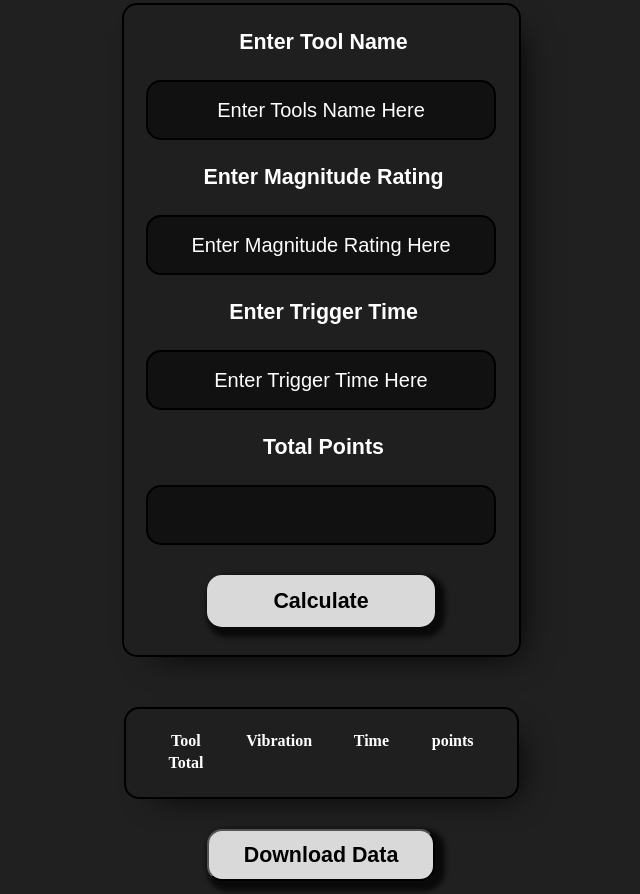
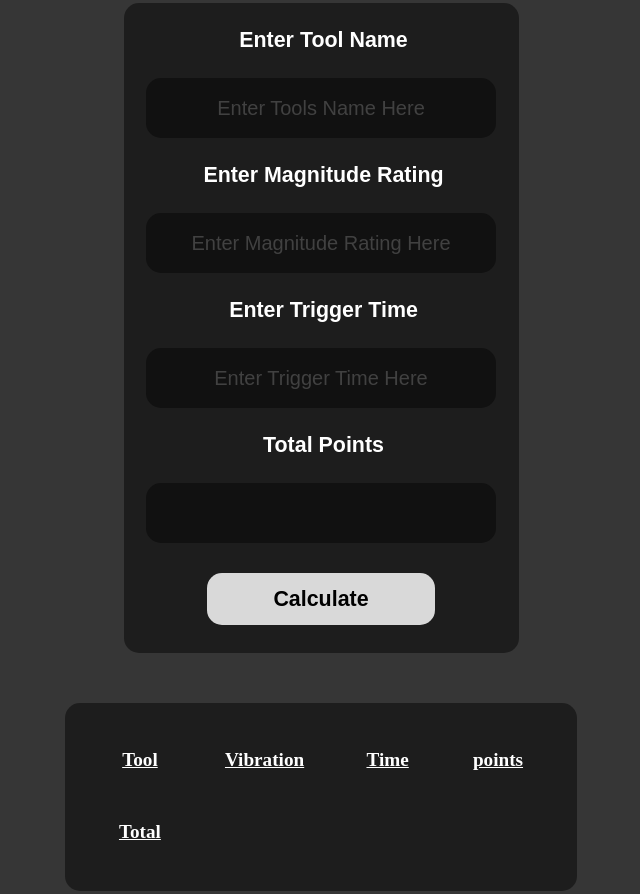
Before and after one commit to Virtualis9/HavsCaculatorRevamp, a plain HTML site: page index.html in a window 1280 px wide. Shown: the part 997-1891 px from the top of the page, without its empty margins (319-959 px from the left). Drawn offline with Linux system fonts and the light colour scheme; a web font is replaced by a local one.

Commit message:
new to-do file, updated css properites to look more uniform

```diff
--- a/index.html
+++ b/index.html
@@ -78,7 +78,7 @@
     <div>
         <table id="toolList">
             <thead>
-                <tr >
+                <tr class="tableRows" >
                     <th scope="col" width="12200">Tool</th>
                     <th scope="col" width="11500">Vibration</th>
                     <th scope="col" width="11500">Time</th>
@@ -88,13 +88,15 @@
             <tbody >
                 <!--Dynamic rows will appear here-->
             </tbody>
-            <tr>
+            <tr class="footerRows">
                 <th scope="col" width="12200">Total</th>
             </tr>
             <tfoot>
                 <tr>
                 </tr>
+
             </tfoot>
+
         </table>
         <button class="rectangle-4" id="excelButton">Download Data</button>
     </div>
--- a/styleSheet.sighnup.css
+++ b/styleSheet.sighnup.css
@@ -1,7 +1,7 @@
 body {
     font-family: Kadwa;
     margin: 0;
-    background: rgb(32, 32, 32);
+    background: rgba(32, 32, 32, 0.897);
     min-height: 100vh; /* Ensure the body takes full viewport height */
     overflow-x: hidden; /* Prevent horizontal scrolling */
     padding-bottom: 100px;
@@ -127,6 +127,9 @@ input{
   position: relative;
   width:80%;
   height: 60px;
+  text-align: center;
+  color: white;
+  font-size: 20px;
 }
 
 button{
@@ -147,6 +150,7 @@ button{
   margin: auto;
   cursor: pointer;
   border: none;
+  transition: background-color 0.3s ease;
 }
 
 button:hover{
@@ -155,6 +159,6 @@ button:hover{
 
 input::placeholder{
   text-align: center;
-  color: #ffffff;
+  color: rgba(255, 255, 255, 0.205);
   width: 100%;
 }
--- a/stylesheet.css
+++ b/stylesheet.css
@@ -1,7 +1,7 @@
 body {
   font-family: Kadwa;
   margin: 0;
-  background: rgb(32, 32, 32);
+  background: rgba(32, 32, 32, 0.897);
   min-height: 100vh; /* Ensure the body takes full viewport height */
   overflow-x: hidden; /* Prevent horizontal scrolling */
   padding-bottom: 100px;
@@ -14,7 +14,16 @@ input {
 }
 
 input::placeholder {
-  color: white;
+  color: rgba(255, 255, 255, 0.205);
+
+
+}
+
+input:focus{
+
+  font-weight: bolder;
+  font-size: larger;
+
 }
 
 .small-logo,
@@ -139,7 +148,9 @@ input::placeholder {
   height: auto; /* Allow flexible height */
   margin: 20px auto;
   cursor: pointer;
-  box-shadow: 5px 5px 5px 5px rgba(0, 0, 0, 0.7);
+  border: none;
+  /* box-shadow: 5px 5px 5px 5px rgba(0, 0, 0, 0.7); */
+  transition: background-color 0.3s ease;
 }
 
 .sign-up-here,
@@ -161,6 +172,7 @@ input::placeholder {
 }
 
 .rectangle-4:hover {
+
   background-color: #c0c0c0;
 }
 
@@ -199,7 +211,7 @@ input::placeholder {
   width: 160px;
   height: 160px;
   border-radius: 50%;
-  padding: 20px;
+  /* padding: 20px; */
   position: relative;
 }
 
@@ -246,6 +258,7 @@ circle {
   justify-content: center;
   line-height: 25px;
   transform: rotate(90deg);
+
 }
 
 .havsScore2 {
@@ -278,6 +291,7 @@ circle {
   justify-content: center;
   width: 80%;
   height: 80%;
+  border: 1px solid rgba(0, 0, 0, 0.808);
 }
 
 .svg-background {
@@ -326,34 +340,51 @@ circle {
 
 /* Position and layout for .back-ground and other child elements */
 .back-ground {
-  background: rgb(31, 31, 31);
+  background: hsla(0, 0%, 8%, 0.712);
   border-radius: 15px;
-  border: 2px solid black;
+  /* border: 2px solid black; */
   width: 395px;
   height: 650px;
   position: relative; /* Change from absolute to relative */
   margin: 0 auto; /* Center align if constrained */
-  box-shadow: 15px 13px 31.8px -17px rgba(0, 0, 0, 1);
+  /* box-shadow: 15px 13px 31.8px -17px rgba(0, 0, 0, 1); */
   margin-bottom: 50px;
 }
 
 table {
-  background: rgb(31, 31, 31);
+  background: hsla(0, 0%, 8%, 0.712);
   border-radius: 15px;
   color: white;
-  border: 2px solid black;
   padding: 20px;
   position: relative;
-  box-shadow: 15px 13px 31.8px -17px rgba(0, 0, 0, 1);
   margin: 0 auto;
-  width: 395px;
+  width: 40%;
+  margin-bottom: 40px;
 }
 
 td {
   text-align: center;
+  padding-bottom: 10px;
+  text-decoration: none;
 }
 
-/* Adjust positioning of other child elements accordingly */
+.tableRows {
+  padding-bottom: 5px;
+  text-decoration: underline;
+  height: 70px;
+  font-weight: bold;
+  font-size: larger;
+
+}
+
+.footerRows{
+  padding-bottom: 5px;
+  text-decoration: underline;
+  height: 70px;
+  font-weight: bold;
+  font-size: larger;
+}
+
 
 .label-1,
 .label-1 * {
@@ -382,7 +413,6 @@ td {
 .in-put-1 {
   background: rgb(17, 17, 17);
   border-radius: 15px;
-  border: 2px solid black;
   position: relative;
   margin: auto;
   width: 350px;
@@ -419,7 +449,7 @@ td {
 .in-put-2 {
   background: rgb(17, 17, 17);
   border-radius: 15px;
-  border: 2px solid black;
+
   position: relative;
   margin: auto;
   width: 350px;
@@ -456,7 +486,6 @@ td {
 .in-put-3 {
   background: rgb(17, 17, 17);
   border-radius: 15px;
-  border: 2px solid black;
   position: relative;
   margin: auto;
   width: 350px;
@@ -509,6 +538,7 @@ td {
   display: flex;
   align-items: center;
   justify-content: center;
+  margin-bottom: 40px;
 }
 
 .calculate,
@@ -529,14 +559,14 @@ td {
 
 .back-ground-2 {
   background: rgb(31, 31, 31);
-  border: 2px solid black;
+
   border-radius: 15px;
   width: 395px;
   height: 270px;
   margin-bottom: 150px;
   position: relative; /* Change from absolute to relative */
   margin: 0 auto; /* Center align if constrained */
-  box-shadow: 15px 13px 31.8px -17px rgba(0, 0, 0, 1);
+
 }
 
 @media (max-width: 1162px) {
@@ -597,6 +627,7 @@ td {
   }
 
   .instructons-1 {
+    padding-top: 140px;
     font-size: 10px;
     max-width: 150px;
     min-width: 50px;
```
Also changed, not shown: 1 other file.
